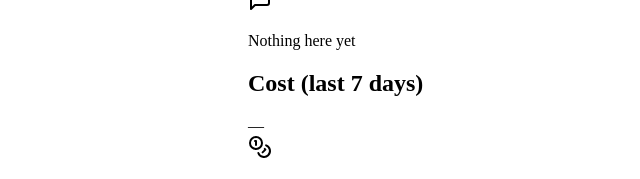
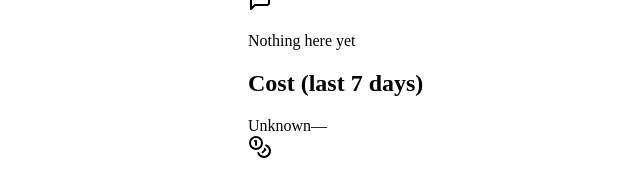
Before and after one commit to Caldis/berth, a React (Vite) app in the folder src/renderer/: page / in a window 1280 px wide. Shown: the part 513-692 px from the top of the page, without its empty margins (0-640 px from the left). Built offline with nearby package versions, Linux system fonts and the light colour scheme.

Commit message:
fix(overview): show cost source on cost card

```diff
--- a/src/renderer/src/pages/overview.tsx
+++ b/src/renderer/src/pages/overview.tsx
@@ -33,6 +33,7 @@ import { StatCard } from '@/components/shared/stat-card'
 import { EmptyState } from '@/components/shared/empty-state'
 import type { HealthCheck } from '@shared/types/ipc'
 import { TokenUsageDisplay } from '@/components/shared/token-usage-display'
+import { CostSourceBadge } from '@/components/shared/cost-source-badge'
 
 export function Overview(): React.ReactElement {
   const { t } = useTranslation()
@@ -90,6 +91,9 @@ export function Overview(): React.ReactElement {
   const dailyCosts = usage?.dailyCosts ?? []
   const totalCost = usage?.totalCost ?? 0
   const hasKnownCost = usage != null && usage.costSource !== 'unknown'
+  const overviewCostSource = usage?.costSource ?? 'unknown'
+  const overviewCostSourceLabel = t(`usage.costSource.${overviewCostSource}`)
+  const overviewCostScopeNotice = t('usage.costScopeNotice')
 
   return (
     <div className="space-y-6">
@@ -168,11 +172,18 @@ export function Overview(): React.ReactElement {
 
         {/* Cost chart */}
         <div className="rounded-xl border border-border bg-card">
-          <div className="flex items-center justify-between border-b border-border px-4 py-3">
+          <div className="flex flex-wrap items-start justify-between gap-3 border-b border-border px-4 py-3">
             <h2 className="text-sm font-medium">{t('overview.costLast7Days')}</h2>
-            <span className="text-sm font-semibold text-card-foreground">
-              {hasKnownCost ? formatCurrency(totalCost) : '—'}
-            </span>
+            <div
+              className="flex min-w-0 items-center justify-end gap-2"
+              title={overviewCostScopeNotice}
+              aria-label={`${t('overview.costLast7Days')} · ${overviewCostSourceLabel}. ${overviewCostScopeNotice}`}
+            >
+              <CostSourceBadge source={overviewCostSource} />
+              <span className="text-sm font-semibold text-card-foreground">
+                {hasKnownCost ? formatCurrency(totalCost) : '—'}
+              </span>
+            </div>
           </div>
           {dailyCosts.length === 0 ? (
             <div className="p-4">
```
Also changed, not shown: 2 other files (tests, documents, lock files or other folders).
